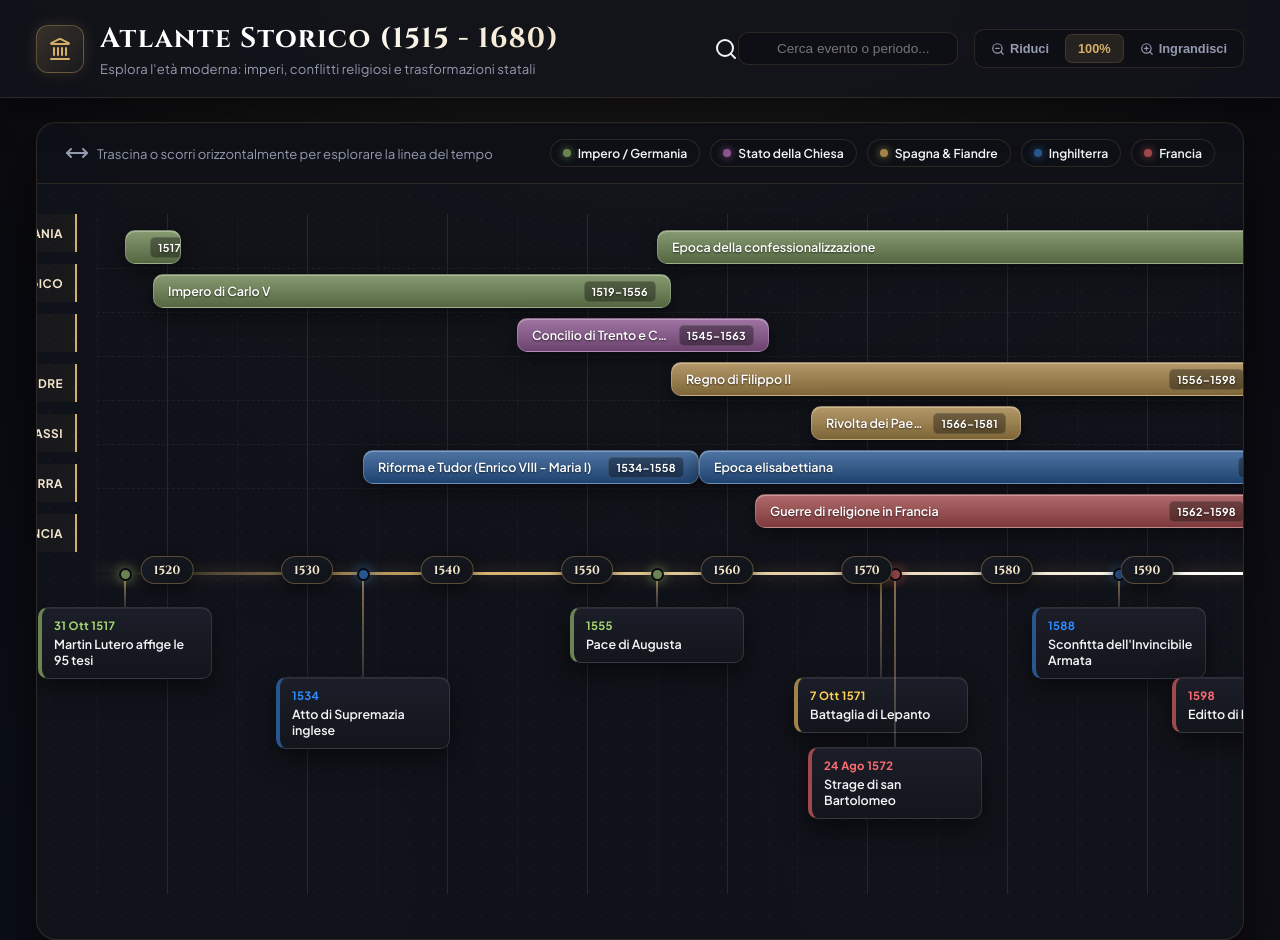
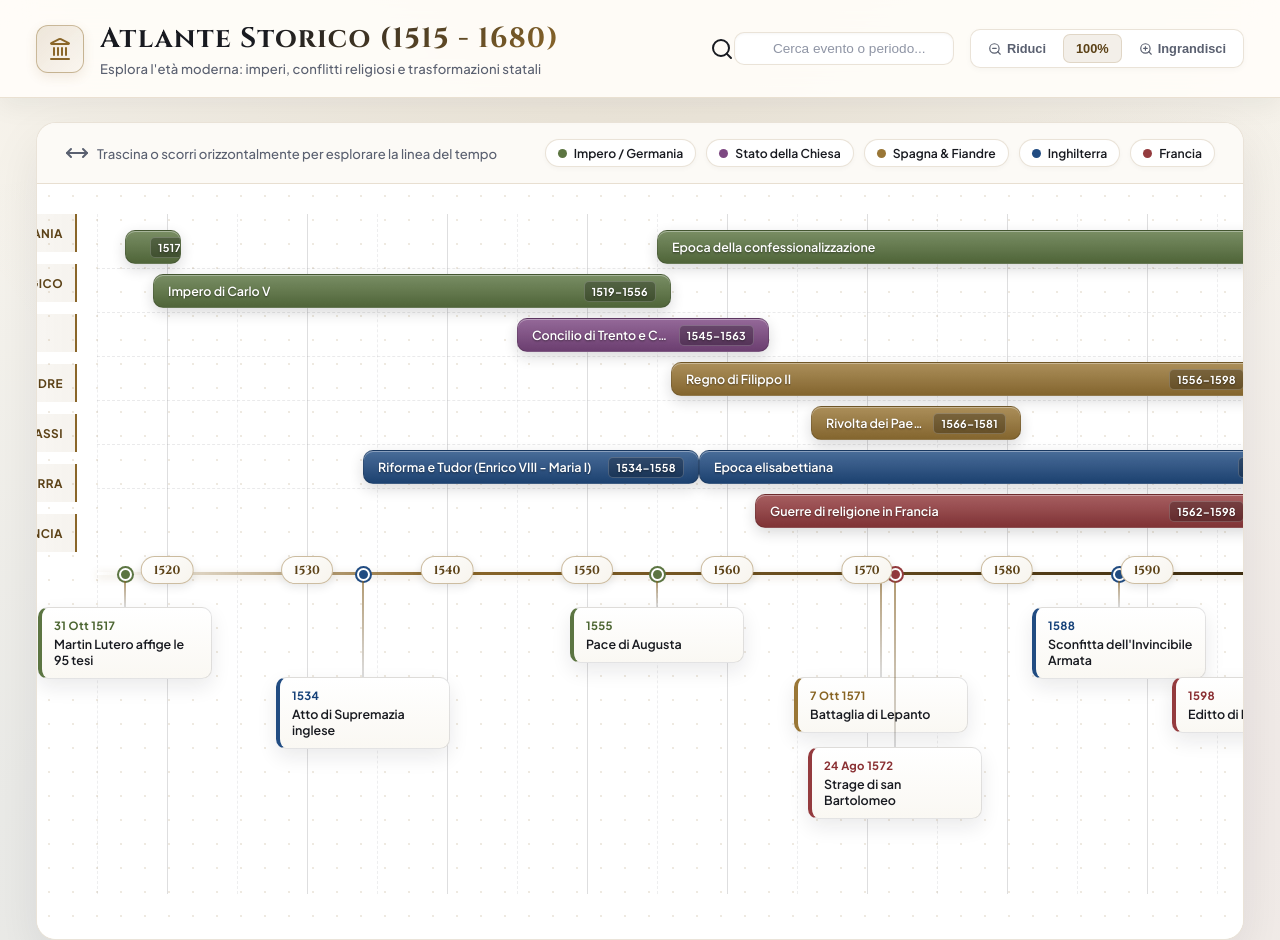
Before and after one commit to samumazz/marco_linea_del_tempo, a plain HTML site: page index.html in a window 1280 px wide. Shown: the top 940 px of the page. Drawn offline with nearby package versions, Linux system fonts and the light colour scheme.

Commit message:
Refactor styles and layout in index.html
Updated styles and structure for improved aesthetics and functionality.

```diff
--- a/index.html
+++ b/index.html
@@ -1,24 +1,24 @@
 <!DOCTYPE html>
-<html lang="it" class="dark">
+<html lang="it">
 <head>
   <meta charset="UTF-8" />
   <meta name="viewport" content="width=device-width, initial-scale=1.0" />
   <title>Atlante Storico (1515 - 1680) — Cronologia Interattiva</title>
   <link rel="preconnect" href="https://fonts.googleapis.com" />
   <link rel="preconnect" href="https://fonts.gstatic.com" crossorigin />
-  <link href="https://fonts.googleapis.com/css2?family=Cinzel:wght@500;700;900&family=Plus+Jakarta+Sans:wght@300;400;500;600;700&display=swap" rel="stylesheet" />
+  <link href="https://fonts.googleapis.com/css2?family=Cinzel:wght@600;700;900&family=Plus+Jakarta+Sans:wght@400;500;600;700&display=swap" rel="stylesheet" />
   <script src="https://cdn.jsdelivr.net/npm/lucide@latest/dist/umd/lucide.js"></script>
   <style>
     :root {
-      --bg-deep: #090a0f;
-      --bg-glass: rgba(18, 20, 28, 0.85);
-      --border-glass: rgba(212, 175, 106, 0.15);
-      --border-glass-strong: rgba(212, 175, 106, 0.35);
-      --gold: #d4af6a;
-      --gold-light: #f3e6cc;
-      --gold-dim: rgba(212, 175, 106, 0.12);
-      --text-main: #f3f4f6;
-      --text-muted: #949ab0;
+      --bg-paper: #f7f4ed;
+      --bg-surface: rgba(255, 253, 249, 0.92);
+      --border-ink: rgba(138, 102, 41, 0.18);
+      --border-ink-strong: rgba(138, 102, 41, 0.42);
+      --accent-bronze: #8a6629;
+      --accent-bronze-dark: #5c4217;
+      --accent-tint: rgba(138, 102, 41, 0.1);
+      --text-main: #181a20;
+      --text-muted: #5a6070;
     }
 
     * {
@@ -29,24 +29,24 @@
 
     body {
       font-family: 'Plus Jakarta Sans', sans-serif;
-      background-color: var(--bg-deep);
+      background-color: var(--bg-paper);
       color: var(--text-main);
       min-height: 100vh;
       display: flex;
       flex-direction: column;
       overflow-x: hidden;
       background-image:
-        radial-gradient(circle at 50% -20%, rgba(212, 175, 106, 0.12), transparent 60%),
+        radial-gradient(circle at 50% -15%, rgba(138, 102, 41, 0.14), transparent 60%),
         radial-gradient(circle at 10% 90%, rgba(40, 86, 143, 0.08), transparent 50%),
         radial-gradient(circle at 90% 80%, rgba(138, 86, 142, 0.08), transparent 50%);
     }
 
     /* Header e Navigazione Superiore */
     header {
-      background: var(--bg-glass);
+      background: var(--bg-surface);
       backdrop-filter: blur(16px);
       -webkit-backdrop-filter: blur(16px);
-      border-bottom: 1px solid var(--border-glass);
+      border-bottom: 1px solid var(--border-ink);
       padding: 20px 36px;
       display: flex;
       align-items: center;
@@ -56,7 +56,7 @@
       position: sticky;
       top: 0;
       z-index: 30;
-      box-shadow: 0 10px 30px rgba(0,0,0,0.5);
+      box-shadow: 0 8px 25px rgba(24, 26, 32, 0.06);
     }
 
     .brand-area {
@@ -69,13 +69,13 @@
       width: 48px;
       height: 48px;
       border-radius: 12px;
-      background: linear-gradient(135deg, rgba(212, 175, 106, 0.2), rgba(212, 175, 106, 0.05));
-      border: 1px solid var(--border-glass-strong);
+      background: linear-gradient(135deg, rgba(138, 102, 41, 0.15), rgba(138, 102, 41, 0.04));
+      border: 1px solid var(--border-ink-strong);
       display: flex;
       align-items: center;
       justify-content: center;
-      color: var(--gold);
-      box-shadow: 0 0 15px rgba(212, 175, 106, 0.15);
+      color: var(--accent-bronze);
+      box-shadow: 0 4px 12px rgba(138, 102, 41, 0.12);
     }
 
     h1 {
@@ -83,7 +83,7 @@
       font-size: 1.75rem;
       font-weight: 700;
       letter-spacing: 0.04em;
-      background: linear-gradient(135deg, #ffffff 40%, var(--gold-light) 100%);
+      background: linear-gradient(135deg, #181a20 35%, var(--accent-bronze) 100%);
       -webkit-background-clip: text;
       -webkit-text-fill-color: transparent;
     }
@@ -92,7 +92,7 @@
       font-size: 0.82rem;
       color: var(--text-muted);
       margin-top: 3px;
-      font-weight: 400;
+      font-weight: 500;
       letter-spacing: 0.01em;
     }
 
@@ -110,20 +110,25 @@
     }
 
     .search-box input {
-      background: rgba(14, 16, 22, 0.8);
-      border: 1px solid var(--border-glass);
+      background: #ffffff;
+      border: 1px solid var(--border-ink);
       border-radius: 10px;
       padding: 8px 14px 8px 38px;
       color: var(--text-main);
       font-size: 0.85rem;
       width: 220px;
       transition: all 0.2s ease;
+      box-shadow: inset 0 1px 3px rgba(0,0,0,0.04);
+    }
+
+    .search-box input::placeholder {
+      color: #8f95a5;
     }
 
     .search-box input:focus {
       outline: none;
-      border-color: var(--gold);
-      box-shadow: 0 0 12px rgba(212, 175, 106, 0.2);
+      border-color: var(--accent-bronze);
+      box-shadow: 0 0 0 3px rgba(138, 102, 41, 0.14);
       width: 260px;
     }
 
@@ -138,16 +143,17 @@
     .zoom-group {
       display: inline-flex;
       align-items: center;
-      background: rgba(14, 16, 22, 0.8);
-      border: 1px solid var(--border-glass);
+      background: #ffffff;
+      border: 1px solid var(--border-ink);
       border-radius: 10px;
       padding: 4px;
       gap: 4px;
+      box-shadow: 0 2px 6px rgba(0,0,0,0.03);
     }
 
     .zoom-btn {
       background: transparent;
-      border: none;
+      border: 1px solid transparent;
       color: var(--text-muted);
       padding: 6px 12px;
       border-radius: 7px;
@@ -161,14 +167,14 @@
     }
 
     .zoom-btn:hover {
-      background: rgba(255, 255, 255, 0.05);
+      background: rgba(24, 26, 32, 0.05);
       color: var(--text-main);
     }
 
     .zoom-btn.active-zoom {
-      background: var(--gold-dim);
-      color: var(--gold);
-      border: 1px solid var(--border-glass);
+      background: var(--accent-tint);
+      color: var(--accent-bronze-dark);
+      border-color: var(--border-ink);
     }
 
     /* Struttura Principale */
@@ -181,10 +187,10 @@
     }
 
     .atlas-container {
-      background: var(--bg-glass);
-      border: 1px solid var(--border-glass);
+      background: #ffffff;
+      border: 1px solid var(--border-ink);
       border-radius: 20px;
-      box-shadow: 0 30px 60px rgba(0,0,0,0.7), inset 0 1px 0 rgba(255,255,255,0.05);
+      box-shadow: 0 20px 50px rgba(24, 26, 32, 0.08), inset 0 1px 0 #ffffff;
       display: flex;
       flex-direction: column;
       overflow: hidden;
@@ -192,8 +198,8 @@
 
     .atlas-header {
       padding: 16px 28px;
-      background: rgba(14, 16, 22, 0.6);
-      border-bottom: 1px solid var(--border-glass);
+      background: #fcfaf6;
+      border-bottom: 1px solid var(--border-ink);
       display: flex;
       justify-content: space-between;
       align-items: center;
@@ -207,10 +213,11 @@
       gap: 8px;
       font-size: 0.82rem;
       color: var(--text-muted);
+      font-weight: 500;
     }
 
     .nav-instruction i {
-      color: var(--gold);
+      color: var(--accent-bronze);
     }
 
     .legends-bar {
@@ -228,28 +235,30 @@
       font-weight: 600;
       padding: 5px 12px;
       border-radius: 999px;
-      background: rgba(14, 16, 22, 0.7);
-      border: 1px solid var(--border-glass);
+      background: #ffffff;
+      border: 1px solid var(--border-ink);
       color: var(--text-main);
       cursor: pointer;
       transition: all 0.2s ease;
+      box-shadow: 0 2px 5px rgba(0,0,0,0.03);
     }
 
     .legend-chip:hover {
-      border-color: var(--gold);
+      border-color: var(--accent-bronze);
       transform: translateY(-1px);
+      box-shadow: 0 4px 10px rgba(0,0,0,0.06);
     }
 
     .legend-chip.inactive {
-      opacity: 0.35;
-      filter: grayscale(80%);
+      opacity: 0.4;
+      filter: grayscale(85%);
+      background: #f2efe9;
     }
 
     .swatch {
-      width: 8px;
-      height: 8px;
+      width: 9px;
+      height: 9px;
       border-radius: 50%;
-      box-shadow: 0 0 8px currentColor;
     }
 
     /* Area Scrollabile della Timeline */
@@ -259,10 +268,11 @@
       width: 100%;
       padding: 30px 0 45px 0;
       cursor: grab;
-      background-image: radial-gradient(rgba(212, 175, 106, 0.04) 1px, transparent 1px);
+      background-color: #ffffff;
+      background-image: radial-gradient(rgba(138, 102, 41, 0.14) 1px, transparent 1px);
       background-size: 24px 24px;
       scrollbar-width: thin;
-      scrollbar-color: var(--gold) rgba(14, 16, 22, 0.9);
+      scrollbar-color: var(--accent-bronze) #f2efe9;
     }
 
     .timeline-viewport::-webkit-scrollbar {
@@ -270,14 +280,18 @@
     }
 
     .timeline-viewport::-webkit-scrollbar-track {
-      background: rgba(14, 16, 22, 0.9);
-      border-top: 1px solid var(--border-glass);
+      background: #f2efe9;
+      border-top: 1px solid var(--border-ink);
     }
 
     .timeline-viewport::-webkit-scrollbar-thumb {
-      background: var(--gold);
+      background: #b8985e;
       border-radius: 999px;
-      border: 2px solid rgba(14, 16, 22, 0.9);
+      border: 2px solid #f2efe9;
+    }
+
+    .timeline-viewport::-webkit-scrollbar-thumb:hover {
+      background: var(--accent-bronze);
     }
 
     .timeline-viewport:active {
@@ -290,7 +304,7 @@
       margin: 0 60px;
     }
 
-    /* Etichette Corsie Lateralí (Aree Geografiche/Politiche) */
+    /* Etichette Corsie Laterali (Aree Geografiche/Politiche) */
     .lane-label-track {
       position: absolute;
       left: -190px;
@@ -311,10 +325,10 @@
       font-weight: 700;
       letter-spacing: 0.04em;
       text-transform: uppercase;
-      color: var(--gold-light);
+      color: var(--accent-bronze-dark);
       padding-right: 12px;
-      border-right: 2px solid var(--gold);
-      background: linear-gradient(90deg, transparent, rgba(212, 175, 106, 0.05));
+      border-right: 2px solid var(--accent-bronze);
+      background: linear-gradient(90deg, transparent, rgba(138, 102, 41, 0.08));
     }
 
     /* Sfondi Corsie Orizzontali */
@@ -322,7 +336,7 @@
       position: absolute;
       left: 0;
       right: 0;
-      border-bottom: 1px dashed rgba(255, 255, 255, 0.06);
+      border-bottom: 1px dashed rgba(24, 26, 32, 0.09);
       pointer-events: none;
     }
 
@@ -331,27 +345,27 @@
       position: absolute;
       top: 0;
       bottom: 0;
-      border-left: 1px dashed rgba(255, 255, 255, 0.04);
+      border-left: 1px dashed rgba(24, 26, 32, 0.07);
       pointer-events: none;
     }
 
     .grid-tick.major {
-      border-left: 1px solid rgba(255, 255, 255, 0.09);
+      border-left: 1px solid rgba(24, 26, 32, 0.14);
     }
 
     .year-badge-node {
       position: absolute;
       top: 342px;
       transform: translateX(-50%);
-      background: linear-gradient(135deg, #181b24, #101218);
-      color: var(--gold-light);
+      background: linear-gradient(135deg, #ffffff, #f7f4ed);
+      color: var(--accent-bronze-dark);
       font-family: 'Cinzel', serif;
       font-size: 0.75rem;
       font-weight: 700;
       padding: 5px 12px;
       border-radius: 999px;
-      border: 1px solid var(--border-glass-strong);
-      box-shadow: 0 4px 15px rgba(0,0,0,0.6);
+      border: 1px solid var(--border-ink-strong);
+      box-shadow: 0 3px 10px rgba(24, 26, 32, 0.1);
       z-index: 6;
     }
 
@@ -362,8 +376,8 @@
       right: 0;
       top: 358px;
       height: 3px;
-      background: linear-gradient(90deg, transparent, var(--gold) 15%, #ffffff 50%, var(--gold) 85%, transparent);
-      box-shadow: 0 0 15px rgba(212, 175, 106, 0.4);
+      background: linear-gradient(90deg, transparent, var(--accent-bronze) 15%, #3d2c10 50%, var(--accent-bronze) 85%, transparent);
+      box-shadow: 0 2px 8px rgba(138, 102, 41, 0.25);
       z-index: 3;
     }
 
@@ -381,22 +395,22 @@
       font-size: 0.78rem;
       font-weight: 600;
       cursor: pointer;
-      background-image: linear-gradient(180deg, rgba(255, 255, 255, 0.18) 0%, rgba(0, 0, 0, 0.22) 100%);
-      box-shadow: 0 6px 20px rgba(0,0,0,0.5), inset 0 1px 0 rgba(255,255,255,0.3);
+      background-image: linear-gradient(180deg, rgba(255, 255, 255, 0.18) 0%, rgba(0, 0, 0, 0.14) 100%);
+      box-shadow: 0 5px 14px rgba(24, 26, 32, 0.16), inset 0 1px 0 rgba(255,255,255,0.35);
       transition: all 0.25s cubic-bezier(0.16, 1, 0.3, 1);
       z-index: 5;
       overflow: hidden;
       white-space: nowrap;
-      border: 1px solid rgba(255,255,255,0.2);
-      text-shadow: 0 1px 2px rgba(0,0,0,0.6);
+      border: 1px solid rgba(0, 0, 0, 0.15);
+      text-shadow: 0 1px 2px rgba(0,0,0,0.45);
     }
 
     .historical-period-bar:hover {
       transform: translateY(-3px) scale(1.008);
-      filter: brightness(1.2);
-      box-shadow: 0 12px 30px rgba(0,0,0,0.7), inset 0 1px 0 rgba(255,255,255,0.4);
+      filter: brightness(1.08);
+      box-shadow: 0 10px 24px rgba(24, 26, 32, 0.25), inset 0 1px 0 rgba(255,255,255,0.45);
       z-index: 15;
-      border-color: #ffffff;
+      border-color: #181a20;
     }
 
     .period-label-text {
@@ -407,12 +421,12 @@
     .period-range-tag {
       font-size: 0.68rem;
       font-weight: 700;
-      background: rgba(0, 0, 0, 0.35);
+      background: rgba(0, 0, 0, 0.26);
       padding: 3px 7px;
       border-radius: 5px;
       letter-spacing: 0.03em;
       flex-shrink: 0;
-      border: 1px solid rgba(255,255,255,0.1);
+      border: 1px solid rgba(255,255,255,0.2);
     }
 
     /* Eventi Puntuali (Sotto l'asse) */
@@ -435,44 +449,44 @@
       width: 13px;
       height: 13px;
       border-radius: 50%;
-      border: 2.5px solid var(--bg-deep);
+      border: 2.5px solid #ffffff;
       margin-top: -6px;
       transition: transform 0.25s cubic-bezier(0.16, 1, 0.3, 1);
     }
 
     .historical-event-node:hover .event-dot-marker {
-      transform: scale(1.5);
+      transform: scale(1.45);
     }
 
     .event-connector-stem {
       width: 2px;
-      background: linear-gradient(180deg, rgba(212, 175, 106, 0.6) 0%, rgba(255, 255, 255, 0.15) 100%);
+      background: linear-gradient(180deg, rgba(138, 102, 41, 0.65) 0%, rgba(24, 26, 32, 0.15) 100%);
       transition: background 0.2s;
     }
 
     .historical-event-card {
-      background: linear-gradient(180deg, #1b1e28 0%, #13151c 100%);
-      border: 1px solid rgba(255, 255, 255, 0.12);
+      background: linear-gradient(180deg, #ffffff 0%, #faf8f3 100%);
+      border: 1px solid rgba(24, 26, 32, 0.12);
       border-left-width: 4px;
       border-radius: 10px;
       padding: 10px 12px;
       width: 174px;
-      box-shadow: 0 10px 25px rgba(0,0,0,0.5), inset 0 1px 0 rgba(255,255,255,0.06);
+      box-shadow: 0 8px 20px rgba(24, 26, 32, 0.09), inset 0 1px 0 #ffffff;
       transition: all 0.25s cubic-bezier(0.16, 1, 0.3, 1);
     }
 
     .historical-event-node:hover .historical-event-card {
       transform: translateY(4px) scale(1.03);
-      background: linear-gradient(180deg, #242835, #191c25);
-      border-color: rgba(255, 255, 255, 0.3);
-      box-shadow: 0 16px 35px rgba(0,0,0,0.7);
+      background: #ffffff;
+      border-color: rgba(24, 26, 32, 0.28);
+      box-shadow: 0 14px 30px rgba(24, 26, 32, 0.16);
     }
 
     .event-card-date {
       font-size: 0.71rem;
       font-weight: 700;
       letter-spacing: 0.03em;
-      filter: brightness(1.6) saturate(1.3);
+      filter: brightness(0.85) saturate(1.2);
     }
 
     .event-card-title {
@@ -487,7 +501,7 @@
     .modal-overlay {
       position: fixed;
       inset: 0;
-      background: rgba(5, 6, 9, 0.82);
+      background: rgba(24, 26, 32, 0.55);
       backdrop-filter: blur(8px);
       -webkit-backdrop-filter: blur(8px);
       display: none;
@@ -505,13 +519,13 @@
     }
 
     .modal-window {
-      background: linear-gradient(180deg, #1c202d 0%, #11131a 100%);
-      border: 1px solid var(--border-glass-strong);
+      background: linear-gradient(180deg, #ffffff 0%, #f9f7f2 100%);
+      border: 1px solid var(--border-ink-strong);
       border-radius: 20px;
       max-width: 560px;
       width: 100%;
       padding: 32px;
-      box-shadow: 0 35px 70px rgba(0,0,0,0.85), inset 0 1px 0 rgba(255,255,255,0.12);
+      box-shadow: 0 30px 60px rgba(24, 26, 32, 0.25), inset 0 1px 0 #ffffff;
       transform: translateY(15px) scale(0.95);
       transition: transform 0.25s cubic-bezier(0.16, 1, 0.3, 1);
       position: relative;
@@ -528,7 +542,7 @@
       gap: 16px;
       margin-bottom: 20px;
       padding-bottom: 16px;
-      border-bottom: 1px solid var(--border-glass);
+      border-bottom: 1px solid var(--border-ink);
     }
 
     .modal-category-badge {
@@ -541,8 +555,8 @@
       border-radius: 999px;
       color: #ffffff;
       margin-bottom: 10px;
-      border: 1px solid rgba(255,255,255,0.25);
-      text-shadow: 0 1px 2px rgba(0,0,0,0.5);
+      border: 1px solid rgba(0, 0, 0, 0.15);
+      text-shadow: 0 1px 2px rgba(0,0,0,0.35);
     }
 
     .modal-headline {
@@ -550,12 +564,12 @@
       font-size: 1.6rem;
       font-weight: 700;
       line-height: 1.25;
-      color: #ffffff;
+      color: var(--text-main);
     }
 
     .modal-close-btn {
-      background: rgba(255, 255, 255, 0.05);
-      border: 1px solid var(--border-glass);
+      background: rgba(24, 26, 32, 0.04);
+      border: 1px solid var(--border-ink);
       width: 38px;
       height: 38px;
       border-radius: 12px;
@@ -570,16 +584,16 @@
     }
 
     .modal-close-btn:hover {
-      background: rgba(255, 255, 255, 0.15);
-      border-color: var(--gold);
-      color: #ffffff;
+      background: rgba(24, 26, 32, 0.09);
+      border-color: var(--accent-bronze);
+      color: var(--text-main);
       transform: rotate(90deg);
     }
 
     .modal-content-body {
       font-size: 0.96rem;
       line-height: 1.75;
-      color: #d1d5db;
+      color: #363b47;
     }
 
     /* Responsive */
@@ -682,13 +696,13 @@
       { id: 6, title: "Francia" }
     ];
 
-    // Colori per categorie
+    // Colori per categorie (leggermente più saturi per risaltare su fondo chiaro)
     const categories = {
-      impero: { name: "Impero / Germania", color: "#6c8453" },
-      chiesa: { name: "Stato della Chiesa", color: "#8a568e" },
-      spagna: { name: "Spagna & Fiandre", color: "#a38348" },
-      inghilterra: { name: "Inghilterra", color: "#28568f" },
-      francia: { name: "Francia", color: "#9f494c" }
+      impero: { name: "Impero / Germania", color: "#5c7542" },
+      chiesa: { name: "Stato della Chiesa", color: "#7d4882" },
+      spagna: { name: "Spagna & Fiandre", color: "#997636" },
+      inghilterra: { name: "Inghilterra", color: "#214c82" },
+      francia: { name: "Francia", color: "#943b3e" }
     };
 
     const periodi = [
@@ -865,7 +879,6 @@
       }
     ];
 
-    // Stato filtri attivi per categorie
     const activeFilters = {
       impero: true,
       chiesa: true,
@@ -890,7 +903,7 @@
         const chip = document.createElement("div");
         chip.className = `legend-chip ${activeFilters[key] ? '' : 'inactive'}`;
         chip.innerHTML = `
-          <span class="swatch" style="background: ${cat.color}; color: ${cat.color};"></span>
+          <span class="swatch" style="background: ${cat.color};"></span>
           <span>${cat.name}</span>
         `;
         chip.addEventListener("click", () => {
@@ -920,7 +933,6 @@
       const totalWidth = (END_YEAR - START_YEAR) * pixelsPerYear;
       canvas.style.width = totalWidth + "px";
 
-      // 1. Renderizza le etichette delle corsie laterali sulla sinistra
       const labelTrack = document.createElement("div");
       labelTrack.className = "lane-label-track";
       lanes.forEach(lane => {
@@ -932,7 +944,6 @@
       });
       canvas.appendChild(labelTrack);
 
-      // 2. Linee divisorie orizzontali delle corsie
       lanes.forEach((_, idx) => {
         if(idx > 0) {
           const divider = document.createElement("div");
@@ -942,12 +953,10 @@
         }
       });
 
-      // 3. Asse centrale
       const axis = document.createElement("div");
       axis.className = "central-timeline-axis";
       canvas.appendChild(axis);
 
-      // 4. Tacche e griglia anni (ogni 5 anni)
       for (let year = START_YEAR; year <= END_YEAR; year += 5) {
         const x = (year - START_YEAR) * pixelsPerYear;
         const isMajor = year % 10 === 0;
@@ -968,7 +977,6 @@
 
       const searchQuery = searchInput.value.toLowerCase().trim();
 
-      // 5. Renderizza i periodi storici (Sopra l'asse)
       periodi.forEach(p => {
         if (!activeFilters[p.categoria]) return;
 
@@ -988,10 +996,10 @@
         bar.style.top = top + "px";
         bar.style.backgroundColor = color;
         if (searchQuery && matchesSearch) {
-          bar.style.boxShadow = "0 0 20px #ffffff, inset 0 1px 0 rgba(255,255,255,0.5)";
-          bar.style.borderColor = "#ffffff";
+          bar.style.boxShadow = "0 0 0 3px #8a6629, 0 8px 20px rgba(24,26,32,0.3)";
+          bar.style.borderColor = "#181a20";
         } else if (searchQuery && !matchesSearch) {
-          bar.style.opacity = "0.2";
+          bar.style.opacity = "0.22";
         }
 
         bar.innerHTML = `
@@ -1006,7 +1014,6 @@
         canvas.appendChild(bar);
       });
 
-      // 6. Renderizza gli eventi puntuali (Sotto l'asse)
       eventi.forEach(ev => {
         if (!activeFilters[ev.categoria]) return;
 
@@ -1024,11 +1031,11 @@
         marker.className = "historical-event-node";
         marker.style.left = left + "px";
         if (searchQuery && !matchesSearch) {
-          marker.style.opacity = "0.2";
+          marker.style.opacity = "0.22";
         }
 
         marker.innerHTML = `
-          <div class="event-dot-marker" style="background: ${color}; box-shadow: 0 0 12px ${color};"></div>
+          <div class="event-dot-marker" style="background: ${color}; box-shadow: 0 0 0 2px ${color};"></div>
           <div class="event-connector-stem" style="height: ${stemHeight}px;"></div>
           <div class="historical-event-card" style="border-left-color: ${color};">
             <div class="event-card-date" style="color: ${color};">${ev.dataEtichetta}</div>
@@ -1044,7 +1051,6 @@
       });
     }
 
-    // Gestione pulsanti Zoom
     const zoomInBtn = document.getElementById("zoomIn");
     const zoomOutBtn = document.getElementById("zoomOut");
     const zoomResetBtn = document.getElementById("zoomReset");
@@ -1081,7 +1087,6 @@
       renderTimeline();
     });
 
-    // Trascina per scorrere la viewport (Drag-to-scroll)
     const scrollViewport = document.getElementById("timelineScroll");
     let isDragging = false;
     let startXPos, scrollLeftPos;
@@ -1103,7 +1108,6 @@
       scrollViewport.scrollLeft = scrollLeftPos - walk;
     });
 
-    // Avvio iniziale
     renderLegends();
     renderTimeline();
   </script>
```
